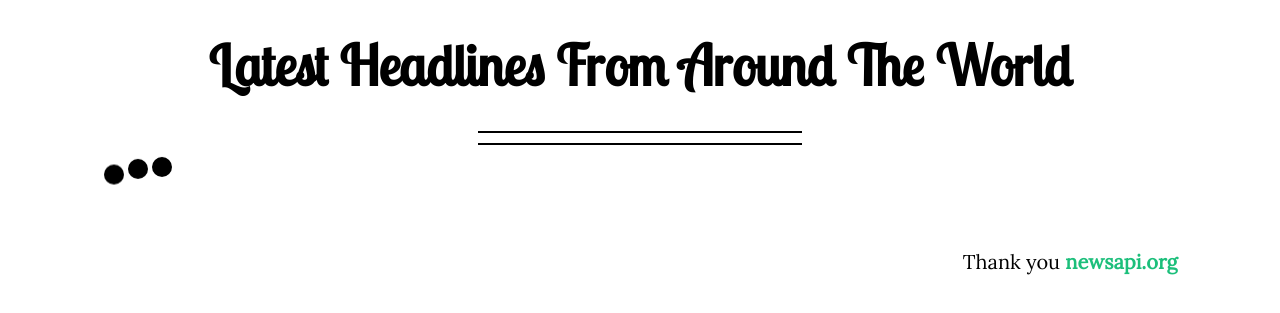
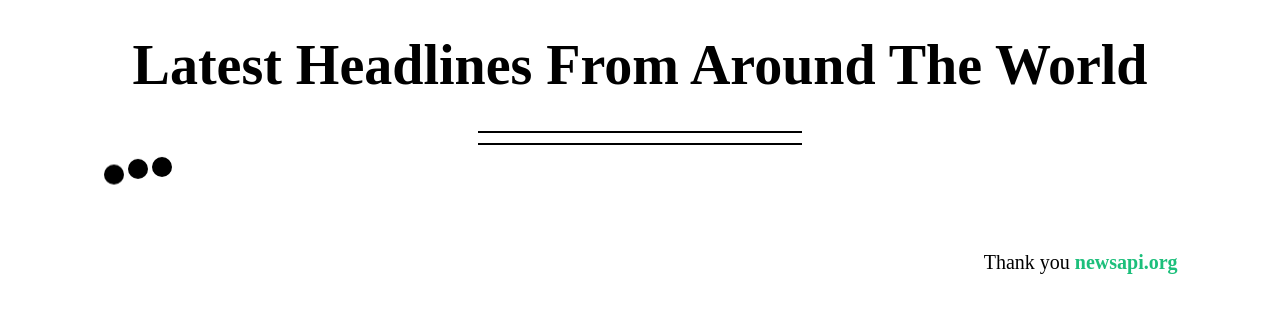
Before and after one commit to Niinana/Latest-Headlines, a React app: page / in a window 1280 px wide. Shown: the part 179-492 px from the top of the page. Built offline with nearby package versions, Linux system fonts and the light colour scheme; no server answers.

Commit message:
small update

```diff
--- a/src/style/style.scss
+++ b/src/style/style.scss
@@ -1,6 +1,3 @@
-@import url('https://fonts.googleapis.com/css?family=Lobster+Two');
-@import url('https://fonts.googleapis.com/css?family=Lora');
-
 
 $green: #1CBF7B;
 
```
Also changed, not shown: src/style/style.css.
